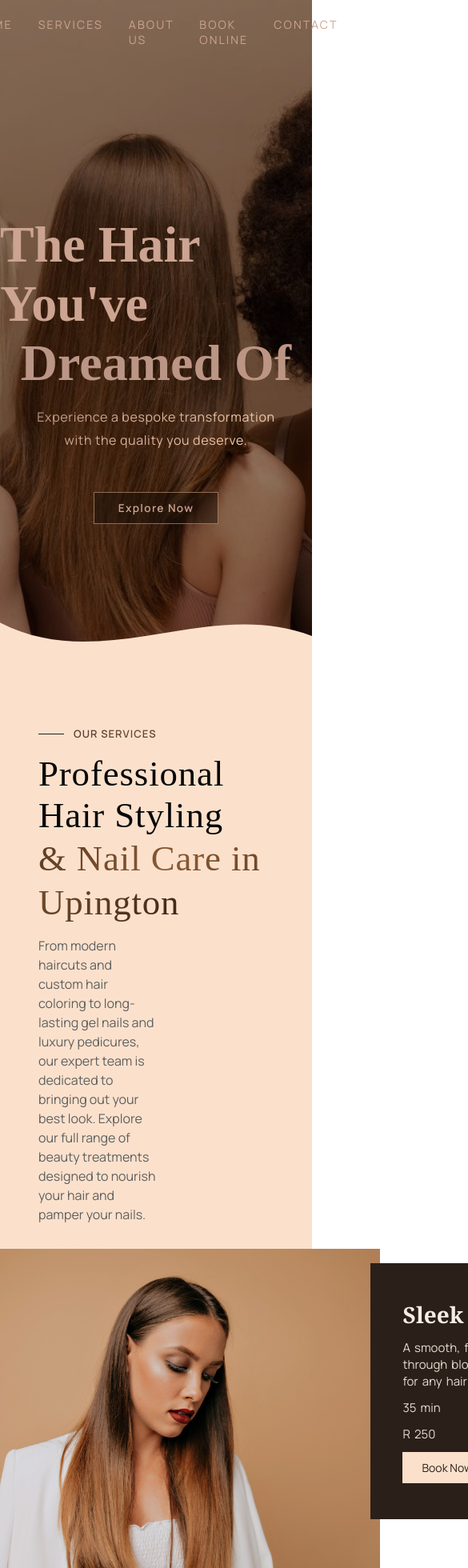
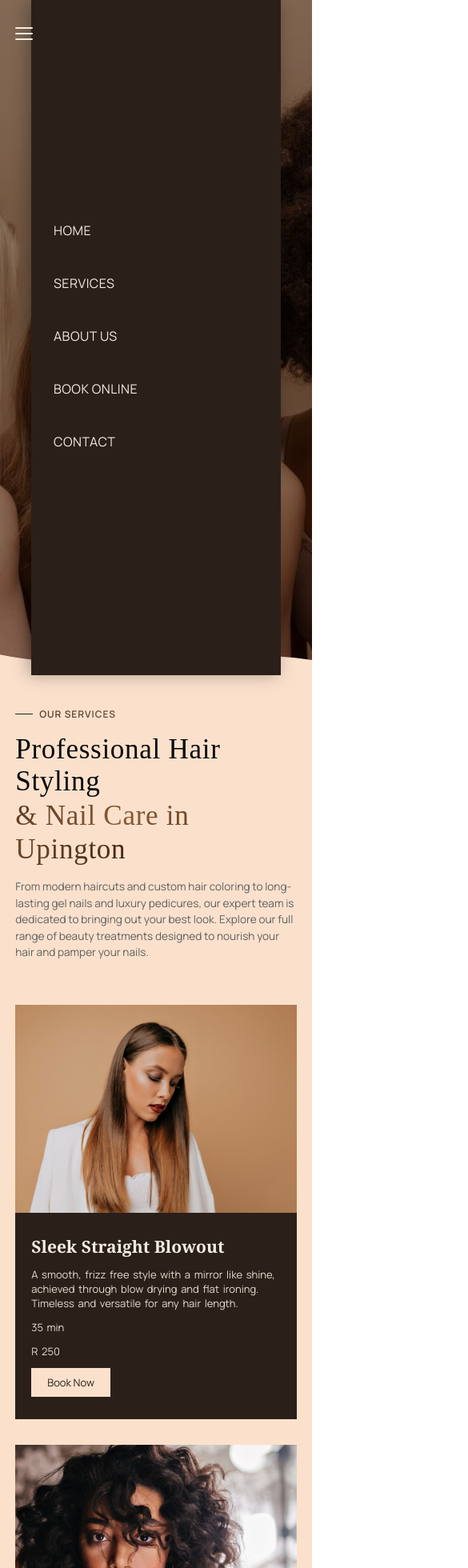
Before and after one commit to Ashton607/salon, a React (Vite) app: page / in a window 390 px wide. Shown: the top 1960 px of the page at 80% size, 585 px wide, since content can reach past the window. Built offline with nearby package versions, Linux system fonts and the light colour scheme.

Commit message:
Complete: nav, hero and service page responsiveness for every screen size

```diff
--- a/src/components/hero/Hero.css
+++ b/src/components/hero/Hero.css
@@ -10,6 +10,7 @@
   margin: 0;
   padding: 0;
 }
+
 .Hero::before {
   content: '';
   position: absolute;
@@ -18,13 +19,15 @@
 }
 
 .hero-content {
-  position: relative;           /* sits above the overlay */
+  position: relative;
   z-index: 1;
   display: flex;
   flex-direction: column;
   align-items: center;
   justify-content: center;
   height: 100%;
+  padding: 0 20px;
+  text-align: center;
 }
 
 .hero-title {
@@ -33,10 +36,12 @@
   font-size: 4rem;
   margin-top: 5rem;
 }
+
 .line1 {
   color: #cca491;
   font-family: 'Playfair Display', serif;
 }
+
 .line2 {
   font-family: 'Abril Fatface', serif;
   background: linear-gradient(135deg, #b99687, #bd9583);
@@ -45,6 +50,7 @@
   background-clip: text;
   text-align: center;
 }
+
 .hero-subtitle {
   font-size: 1rem;
   font-weight: 400;
@@ -56,9 +62,10 @@
   line-height: 1.8;
   text-align: center;
   margin-top: 1rem;
+  max-width: 600px;
 }
 
-.hero-scroll{
+.hero-scroll {
   display: inline-block;
   font-size: 0.85rem;
   font-weight: 600;
@@ -70,3 +77,93 @@
   background: #160d087c;
   cursor: pointer;
 }
+
+
+/* ===== LAPTOP / SMALL DESKTOP (≤1200px) ===== */
+@media (max-width: 1200px) {
+  .hero-title {
+    font-size: 3.5rem;
+  }
+}
+
+
+/* ===== TABLET (≤1024px) ===== */
+@media (max-width: 1024px) {
+  .Hero {
+    background-attachment: scroll; /* fixed bg can be janky/laggy on tablets */
+  }
+
+  .hero-title {
+    font-size: 3rem;
+    margin-top: 3rem;
+  }
+
+  .hero-subtitle {
+    font-size: 0.95rem;
+    max-width: 500px;
+  }
+}
+
+
+/* ===== MOBILE (≤768px) ===== */
+@media (max-width: 768px) {
+  .Hero {
+    background-attachment: scroll;
+    height: 100svh; /* handles mobile browser UI bars better than 100vh */
+  }
+
+  .hero-title {
+    font-size: 2.5rem;
+    margin-top: 2rem;
+  }
+
+  .hero-subtitle {
+    font-size: 0.9rem;
+    line-height: 1.6;
+    max-width: 90%;
+  }
+
+  .hero-scroll {
+    padding: 9px 24px;
+    font-size: 0.8rem;
+    margin-top: 36px;
+  }
+}
+
+
+/* ===== SMALL MOBILE (≤480px) ===== */
+@media (max-width: 480px) {
+  .hero-title {
+    font-size: 2rem;
+    margin-top: 1.5rem;
+  }
+
+  .hero-subtitle {
+    font-size: 0.85rem;
+    letter-spacing: 0.02em;
+    max-width: 95%;
+  }
+
+  .hero-scroll {
+    padding: 8px 20px;
+    font-size: 0.75rem;
+    margin-top: 28px;
+  }
+}
+
+
+/* ===== VERY SMALL / OLDER DEVICES (≤360px) ===== */
+@media (max-width: 360px) {
+  .hero-title {
+    font-size: 1.7rem;
+  }
+
+  .hero-subtitle {
+    font-size: 0.8rem;
+  }
+
+  .hero-scroll {
+    padding: 7px 16px;
+    font-size: 0.7rem;
+  }
+}
--- a/src/components/nav/Navbar.css
+++ b/src/components/nav/Navbar.css
@@ -53,3 +53,219 @@ nav li a {
   background: #00000075;
   transition: ease-in-out 0.5s;
 }
+
+/* ===== BASE / DESKTOP STYLES ===== */
+nav {
+  position: fixed;
+  top: 0;
+  left: 0;
+  width: 100%;
+  display: flex;
+  align-items: center;
+  justify-content: center;
+  padding: 24px 4rem;
+  z-index: 1000;
+  transition: background 0.3s ease, padding 0.3s ease, backdrop-filter 0.3s ease;
+  background: transparent;
+}
+
+nav.blur-nav {
+  background: rgba(43, 31, 26, 0.7);
+  backdrop-filter: blur(12px);
+  -webkit-backdrop-filter: blur(12px);
+  padding: 16px 4rem;
+}
+
+nav ul {
+  display: flex;
+  list-style: none;
+  gap: 40px;
+  margin: 0;
+  padding: 0;
+}
+
+nav ul li {
+  display: flex;
+  align-items: center;
+}
+
+nav ul li span,
+nav ul li a {
+  color: #F5EDE4;
+  font-size: 0.95rem;
+  letter-spacing: 0.03em;
+  text-decoration: none;
+  cursor: pointer;
+  position: relative;
+  padding: 4px 0;
+  transition: color 0.2s ease;
+}
+
+nav ul li span::after,
+nav ul li a::after {
+  content: '';
+  position: absolute;
+  bottom: -2px;
+  left: 0;
+  width: 0;
+  height: 1px;
+  background-color: #C9A084;
+  transition: width 0.3s ease;
+}
+
+nav ul li span:hover,
+nav ul li a:hover {
+  color: #C9A084;
+}
+
+nav ul li span:hover::after,
+nav ul li a:hover::after {
+  width: 100%;
+}
+
+/* Hamburger icon - hidden on desktop by default */
+.menu-icon {
+  display: none;
+  flex-direction: column;
+  justify-content: space-between;
+  width: 26px;
+  height: 18px;
+  cursor: pointer;
+  z-index: 1100;
+}
+
+.menu-icon span {
+  display: block;
+  width: 100%;
+  height: 2px;
+  background-color: #F5EDE4;
+  border-radius: 2px;
+  transition: transform 0.3s ease, opacity 0.3s ease;
+}
+
+.menu-icon.open span:nth-child(1) {
+  transform: translateY(8px) rotate(45deg);
+}
+
+.menu-icon.open span:nth-child(2) {
+  opacity: 0;
+}
+
+.menu-icon.open span:nth-child(3) {
+  transform: translateY(-8px) rotate(-45deg);
+}
+
+
+/* ===== TABLET (≤1024px) ===== */
+@media (max-width: 1024px) {
+  nav {
+    padding: 20px 2.5rem;
+  }
+
+  nav.blur-nav {
+    padding: 14px 2.5rem;
+  }
+
+  nav ul {
+    gap: 28px;
+  }
+
+  nav ul li span,
+  nav ul li a {
+    font-size: 0.9rem;
+  }
+}
+
+
+/* ===== MOBILE (≤768px) ===== */
+@media (max-width: 768px) {
+  nav {
+    justify-content: space-between;
+    padding: 18px 1.5rem;
+  }
+
+  nav.blur-nav {
+    padding: 14px 1.5rem;
+  }
+
+  .menu-icon {
+    display: flex;
+  }
+
+  nav ul {
+    position: fixed;
+    top: 0;
+    right: -100%;
+    height: 100vh;
+    width: 70%;
+    max-width: 320px;
+    flex-direction: column;
+    justify-content: center;
+    align-items: flex-start;
+    gap: 32px;
+    background-color: #2B1F1A;
+    padding: 100px 40px;
+    transition: right 0.35s ease;
+    box-shadow: -4px 0 20px rgba(0, 0, 0, 0.3);
+  }
+
+  nav ul.show-mobile-menu {
+    right: 0;
+  }
+
+  nav ul li {
+    width: 100%;
+  }
+
+  nav ul li span,
+  nav ul li a {
+    font-size: 1.1rem;
+    width: 100%;
+  }
+}
+
+
+/* ===== SMALL MOBILE (≤480px) ===== */
+@media (max-width: 480px) {
+  nav {
+    padding: 16px 1.2rem;
+  }
+
+  nav.blur-nav {
+    padding: 12px 1.2rem;
+  }
+
+  nav ul {
+    width: 80%;
+    padding: 90px 28px;
+  }
+
+  nav ul li span,
+  nav ul li a {
+    font-size: 1rem;
+  }
+
+  .menu-icon {
+    width: 22px;
+    height: 16px;
+  }
+}
+
+
+/* ===== VERY SMALL / OLDER DEVICES (≤360px) ===== */
+@media (max-width: 360px) {
+  nav {
+    padding: 14px 1rem;
+  }
+
+  nav ul {
+    width: 85%;
+    padding: 80px 20px;
+    gap: 26px;
+  }
+
+  nav ul li span,
+  nav ul li a {
+    font-size: 0.95rem;
+  }
+}
--- a/src/components/nav/Navbar.jsx
+++ b/src/components/nav/Navbar.jsx
@@ -9,6 +9,7 @@ const [menuOpen, setMenuOpen] = useState(false)
 const navigate = useNavigate()
 const location = useLocation()
 const [sticky, setSticky] = useState(false)
+const navRef = useRef(null);
 
 const handleNavClick = (sectionId) => {
     setMenuOpen(false)
@@ -27,9 +28,22 @@ useEffect(() => {
     return () => window.removeEventListener('scroll', handleScroll)
   }, [])
 
+ // Close on outside click
+  useEffect(() => {
+    const handleClickOutside = (e) => {
+      if (navRef.current && !navRef.current.contains(e.target)) {
+        setMenuOpen(false);
+      }
+    };
+    document.addEventListener("mousedown", handleClickOutside);
+    return () => document.removeEventListener("mousedown", handleClickOutside);
+  }, []);
+
+  const closeMenu = () => setMenuOpen(false);
+
   return (
-    <nav className={sticky ? 'blur-nav' : ''} >
-      <ul>
+    <nav className={sticky ? 'blur-nav' : ''} ref={navRef}>
+      <ul className={menuOpen ? 'show-mobile-menu' : ''}>
         <li>
         <span onClick={() => handleNavClick('hero')}>Home</span>
         </li>
@@ -46,6 +60,16 @@ useEffect(() => {
         <span onClick={() => handleNavClick('contact')}>Contact</span>
         </li>
       </ul>
+      <div
+        className={`menu-icon ${menuOpen ? 'open' : ''}`}
+        onClick={() => setMenuOpen(!menuOpen)}
+        aria-label={menuOpen ? 'Close menu' : 'Open menu'}
+        role="button"
+      >
+        <span />
+        <span />
+        <span />
+      </div>
     </nav>
   )
 }
--- a/src/components/services/Services.css
+++ b/src/components/services/Services.css
@@ -171,3 +171,165 @@
 .expand-icon.rotated {
   transform: rotate(180deg);
 }
+
+/* ===== TABLET (≤1024px) ===== */
+@media (max-width: 1024px) {
+  .Services {
+    padding: 3.5rem 2rem;
+  }
+
+  .services-subtitle {
+    width: 70%;
+  }
+
+  .services-container {
+    margin-left: -10%;
+    margin-top: 5%;
+  }
+
+  .service-row {
+    max-width: 100%;
+  }
+
+  .services-left {
+    width: 420px;
+    height: 380px;
+  }
+
+  .services-right {
+    width: 440px;
+    height: 300px;
+    margin-left: -3%;
+  }
+}
+
+
+/* ===== MOBILE (≤768px) ===== */
+@media (max-width: 768px) {
+  .Services {
+    padding: 3rem 1.5rem;
+  }
+
+  .services-title {
+    font-size: clamp(2.2rem, 8vw, 2.8rem);
+  }
+
+  .services-subtitle {
+    width: 100%;
+    font-size: 0.9rem;
+  }
+
+  .services-container {
+    margin-left: 0;
+    margin-top: 2.5rem;
+  }
+
+  .service-row {
+    flex-direction: column;
+    max-width: 100%;
+    margin: 0 0 32px;
+  }
+
+  .services-left {
+    width: 100%;
+    height: 320px;
+  }
+
+  .services-right {
+    width: 100%;
+    height: auto;
+    min-height: 260px;
+    margin-left: 0;
+    margin-top: 0;
+    padding: 32px 24px;
+  }
+
+  .services-right h3 {
+    font-size: 24px;
+  }
+
+  .services-right p {
+    font-size: 14px;
+  }
+
+  .services-wave svg {
+    height: 60px;
+  }
+}
+
+
+/* ===== SMALL MOBILE (≤480px) ===== */
+@media (max-width: 480px) {
+  .Services {
+    padding: 2.5rem 1.2rem;
+  }
+
+  .services-badge {
+    font-size: 12px;
+    gap: 8px;
+  }
+
+  .services-badge::before {
+    width: 22px;
+  }
+
+  .services-title {
+    font-size: clamp(1.8rem, 9vw, 2.2rem);
+  }
+
+  .services-subtitle {
+    font-size: 0.85rem;
+  }
+
+  .services-left {
+    height: 260px;
+  }
+
+  .services-right {
+    padding: 28px 20px;
+    min-height: 240px;
+  }
+
+  .services-right h3 {
+    font-size: 21px;
+  }
+
+  .services-right p {
+    font-size: 13px;
+  }
+
+  .book-btn {
+    padding: 9px 20px;
+    font-size: 13px;
+  }
+
+  .expand-btn {
+    font-size: 13px;
+    padding: 8px 12px;
+  }
+
+  .services-wave svg {
+    height: 40px;
+  }
+}
+
+
+/* ===== VERY SMALL DEVICES (≤360px) ===== */
+@media (max-width: 360px) {
+  .services-title {
+    font-size: 1.6rem;
+  }
+
+  .services-left {
+    height: 220px;
+  }
+
+  .services-right {
+    padding: 24px 16px;
+    min-height: 220px;
+  }
+
+  .services-right h3 {
+    font-size: 19px;
+  }
+}
```
